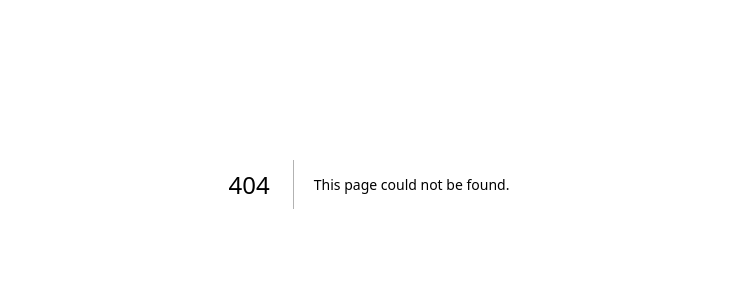
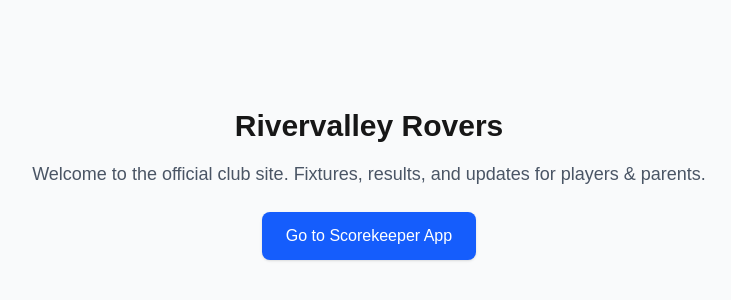
Before and after one commit to 1Zero9/rvrmatchday, a Next.js app: page / in a window 1280 px wide. Before the commit this address had no page. Shown: the part 216-516 px from the top of the page, without its empty margins (271-1002 px from the left). Built offline with nearby package versions, Linux system fonts and the light colour scheme.

Commit message:
Restructure: public homepage at /, scorekeeper app nested under /app

```diff
--- /dev/null
+++ b/src/pages/index.tsx
@@ -0,0 +1,19 @@
+import Link from "next/link";
+
+export default function Home() {
+  return (
+    <div className="min-h-screen flex flex-col items-center justify-center bg-gray-50">
+      <h1 className="text-3xl font-bold mb-4">Rivervalley Rovers</h1>
+      <p className="text-lg text-gray-600 mb-6">
+        Welcome to the official club site.
+        Fixtures, results, and updates for players & parents.
+      </p>
+      <Link
+        href="/app"
+        className="px-6 py-3 bg-blue-600 text-white rounded-lg shadow hover:bg-blue-700"
+      >
+        Go to Scorekeeper App
+      </Link>
+    </div>
+  );
+}
```
